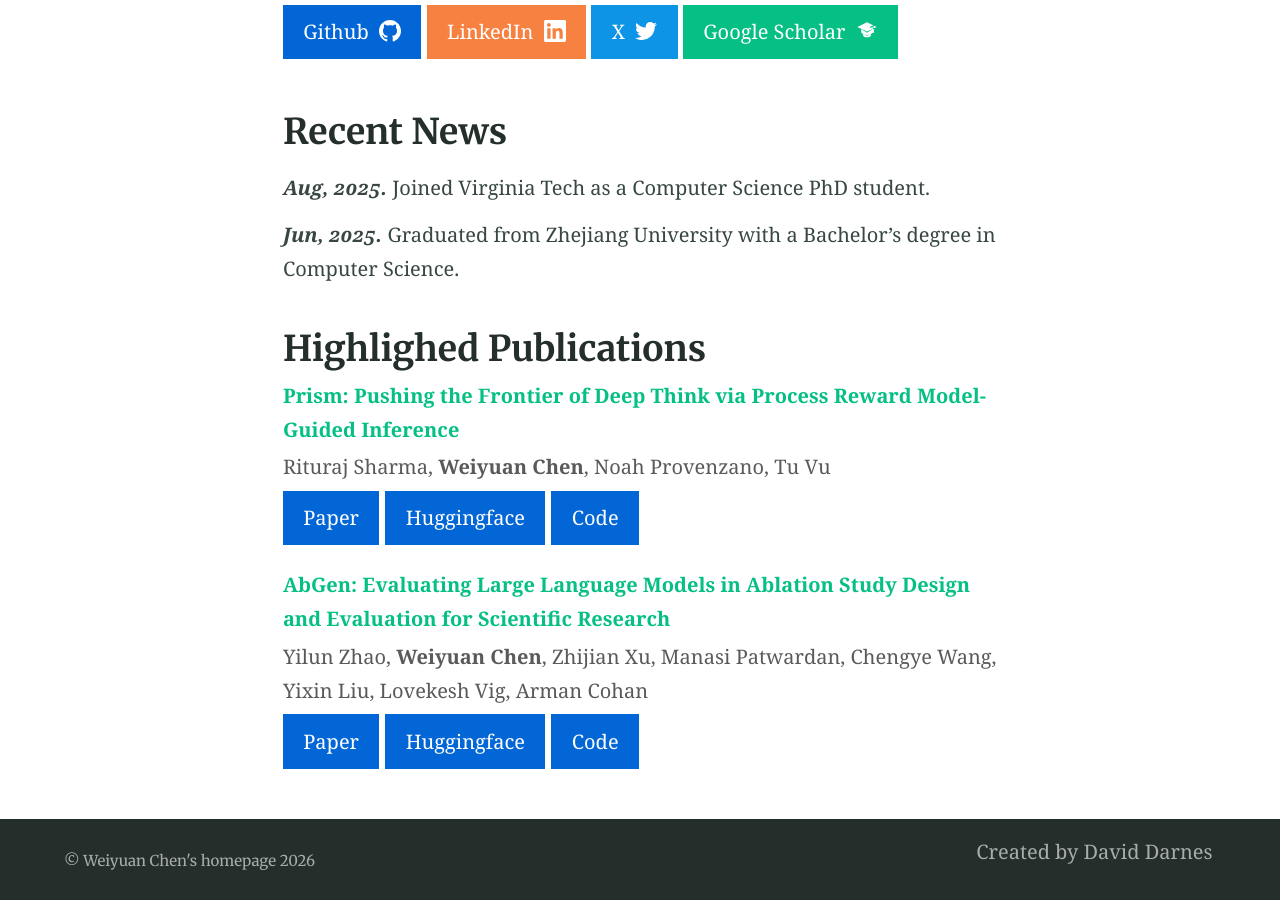
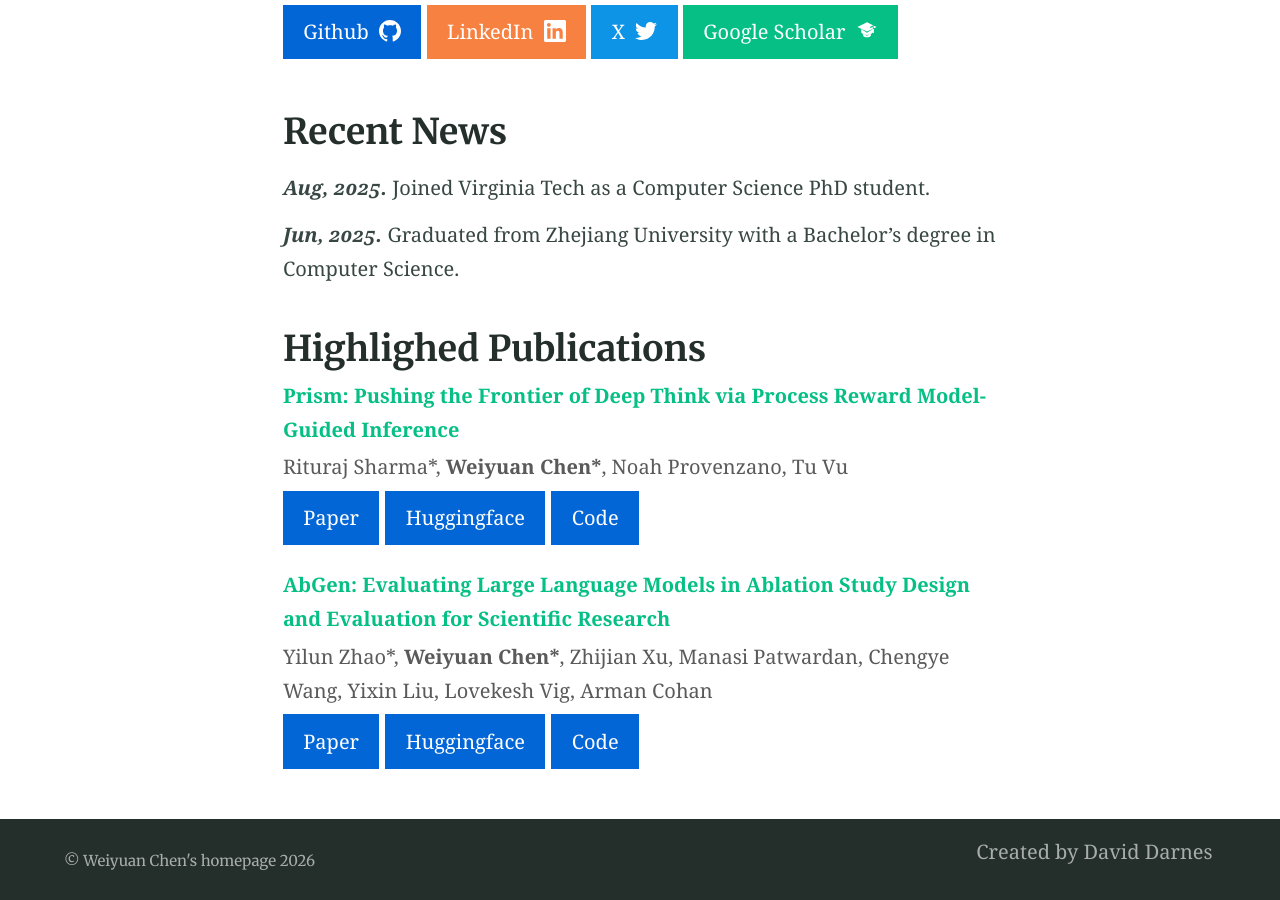
Before and after one commit to katie-chen2/katie-chen2.github.io, a Jekyll site: the page built from index.md, in a window 1280 px wide and 900 px high, scrolled down 759 px. Built offline with Jekyll 4.4.1, drawn with Linux system fonts in a browser that asks for light colours.

Commit message:
small fixes

```diff
--- a/index.md
+++ b/index.md
@@ -19,7 +19,7 @@ excerpt: "Homepage of Weiyuan Chen, PhD student in Computer Science at Virginia
 {% include publication-item.html
   title="Prism: Pushing the Frontier of Deep Think via Process Reward Model-Guided Inference"
   url="https://arxiv.org/abs/2603.02479"
-  authors="Rituraj Sharma, <strong>Weiyuan Chen</strong>, Noah Provenzano, Tu Vu"
+  authors="Rituraj Sharma*, <strong>Weiyuan Chen*</strong>, Noah Provenzano, Tu Vu"
   paper_url="https://arxiv.org/abs/2603.02479"
   huggingface_url="https://huggingface.co/papers/2603.02479"
   code_url="https://github.com/Rituraj003/PRISM/"
@@ -28,7 +28,7 @@ excerpt: "Homepage of Weiyuan Chen, PhD student in Computer Science at Virginia
 {% include publication-item.html
   title="AbGen: Evaluating Large Language Models in Ablation Study Design and Evaluation for Scientific Research"
   url="https://aclanthology.org/2025.acl-long.611/"
-  authors="Yilun Zhao, <strong>Weiyuan Chen</strong>, Zhijian Xu, Manasi Patwardan, Chengye Wang, Yixin Liu, Lovekesh Vig, Arman Cohan"
+  authors="Yilun Zhao*, <strong>Weiyuan Chen*</strong>, Zhijian Xu, Manasi Patwardan, Chengye Wang, Yixin Liu, Lovekesh Vig, Arman Cohan"
   paper_url="https://aclanthology.org/2025.acl-long.611/"
   huggingface_url="https://huggingface.co/papers/2507.13300"
   code_url="https://github.com/yale-nlp/AbGen"
```
